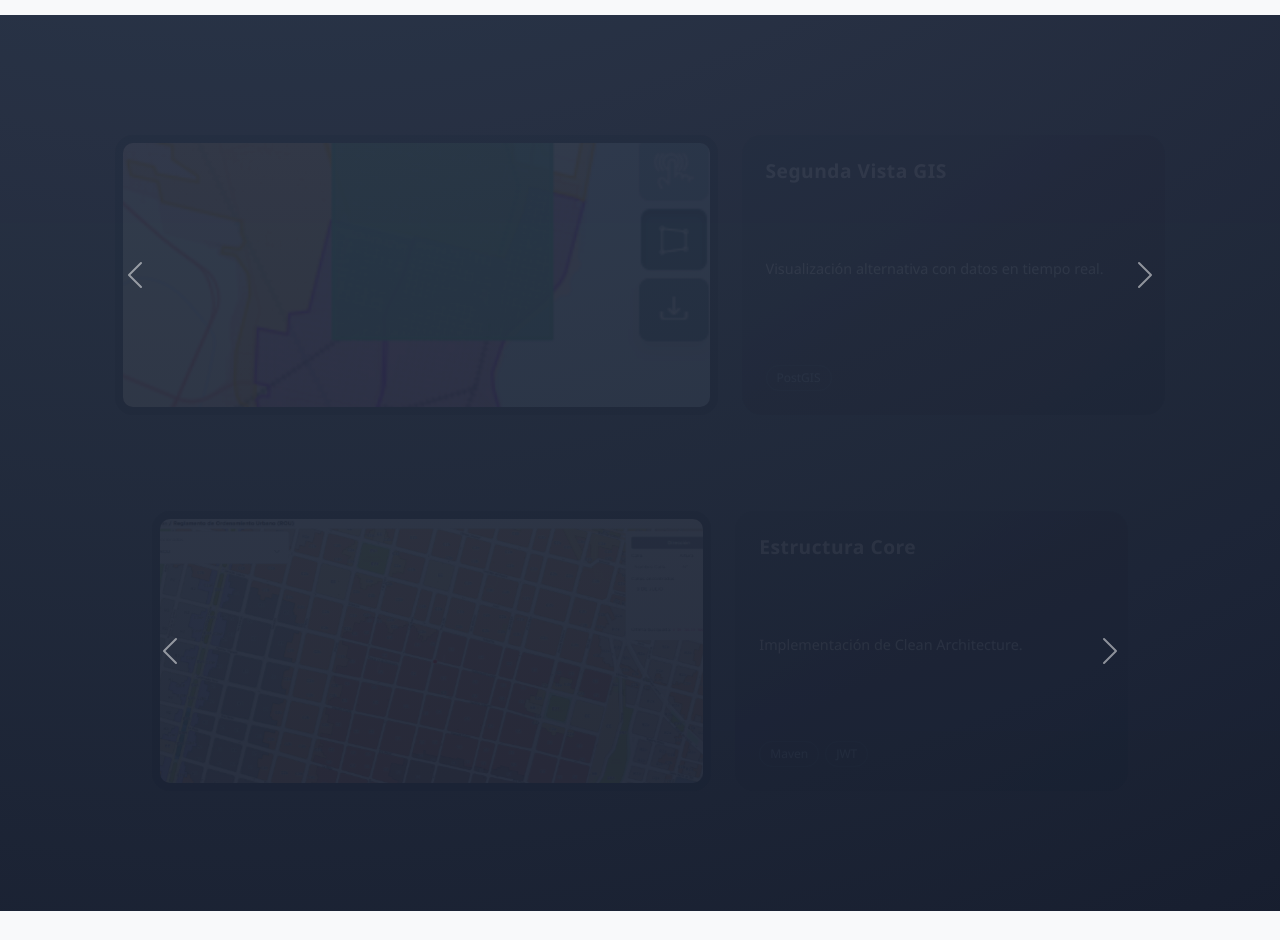
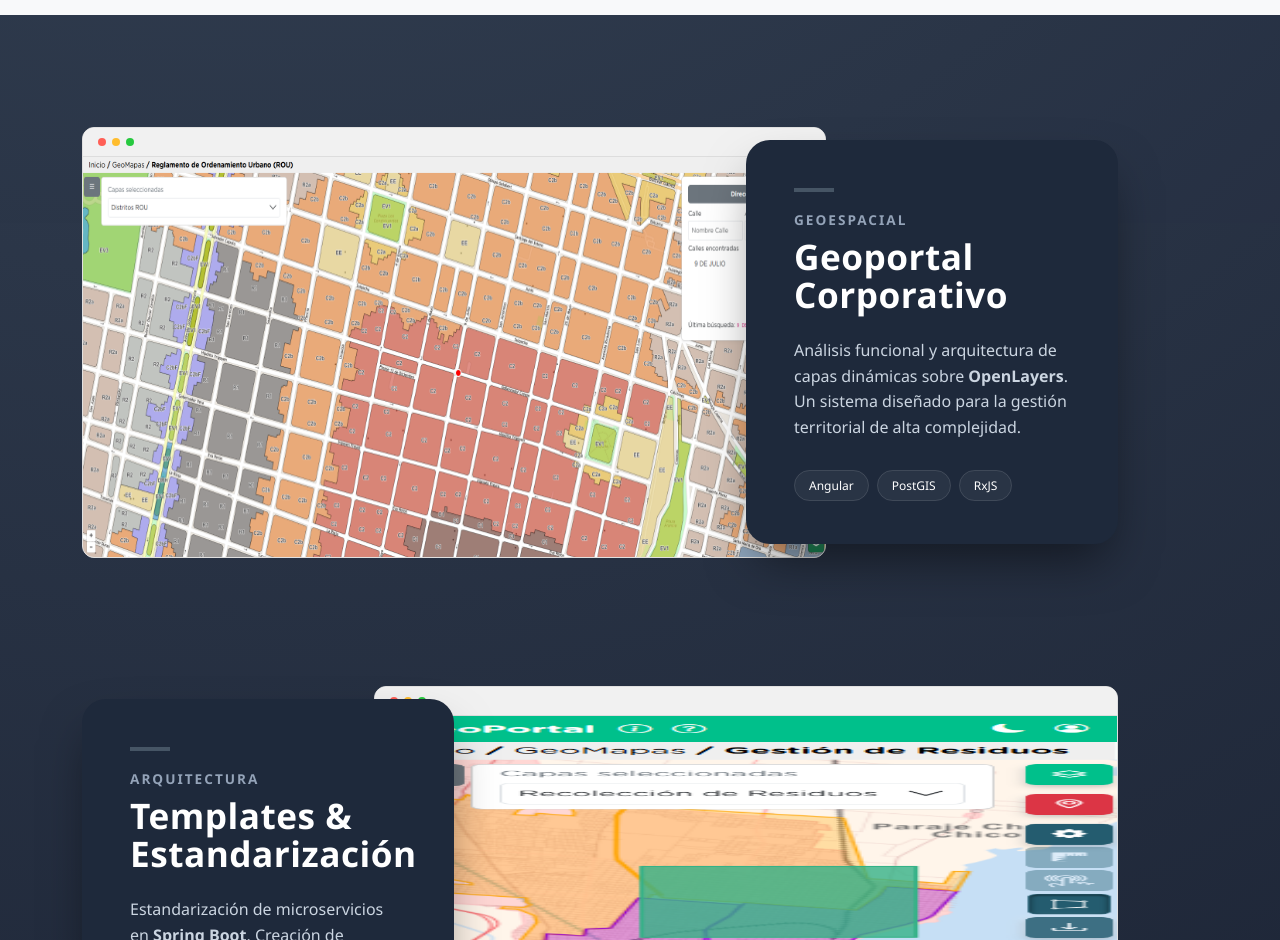
Before and after one commit to lc2802/Portfolio, an Angular app: page / in a window 1280 px wide. Shown: the part 1860-2800 px from the top of the page. Built offline with nearby package versions, Linux system fonts and the light colour scheme.

Commit message:
Refactor carousel
Se cambio el carousel por un mockup y se arreglaron algunos estilos

```diff
--- a/src/app/app.component.ts
+++ b/src/app/app.component.ts
@@ -1,7 +1,5 @@
 import { Component } from '@angular/core';
-import { RouterOutlet } from '@angular/router';
 import { ProjectsComponent } from "./components/projects/projects.component";
-import { FooterComponent } from "./components/footer/footer.component";
 import { SkillsComponent } from "./components/skills/skills.component";
 import { AboutComponent } from "./components/about/about.component";
 import { HomeComponent } from "./components/home/home.component";
@@ -10,7 +8,7 @@ import { ContactComponent } from "./components/contact/contact.component";
 
 @Component({
   selector: 'app-root',
-  imports: [ProjectsComponent, FooterComponent, SkillsComponent, AboutComponent, HomeComponent, HeaderComponent, ContactComponent],
+  imports: [ProjectsComponent, SkillsComponent, AboutComponent, HomeComponent, HeaderComponent, ContactComponent],
   templateUrl: './app.component.html',
   styleUrl: './app.component.css'
 })
--- a/src/app/components/home/home.component.html
+++ b/src/app/components/home/home.component.html
@@ -1,12 +1,12 @@
-<div id="home-content" class="container-fluid text-center">
+<div id="home-content" class="text-center">
   <h1 class="display-3 fw-bold">
     Hola, soy Lucas Cordó
     <span class="wave"><i class="bi bi-diagram-3"></i></span>
   </h1>
   <p class="lead fs-3">System Architect & Functional Analyst</p>
-  <p class="text-muted fs-5">Especialista en GIS (OpenLayers) | OAuth2 | Migración de Sistemas</p>
+  <p class="fs-5">Especialista en GIS (OpenLayers) | OAuth2 | Migración de Sistemas</p>
 
   <div class="mt-4">
-    <a href="#about" class="btn btn-outline-dark btn-lg rounded-pill px-4">Conocé mi perfil</a>
+    <a href="#about" class="btn btn-secondary-dark btn-lg rounded-pill px-4">Conocé mi perfil</a>
   </div>
 </div>
--- a/src/app/components/projects/projects.component.css
+++ b/src/app/components/projects/projects.component.css
@@ -1,139 +1,109 @@
-.projects-container {
+/* src/app/components/projects/projects.component.css */
 
-  min-height: 100vh;
-
-  display: flex;
-  flex-direction: column;
-  justify-content: center; /* 🔥 centra vertical */
-  align-items: center;     /* 🔥 centra horizontal */
+.project-card-premium {
+  position: relative;
+  padding: 40px 0;
 }
 
-
-/* necesario para fade */
-.carousel-item {
-  position: relative;
+/* Mockup estilo Navegador */
+.mockup-browser {
+  background: #fff;
+  border-radius: 12px;
+  overflow: hidden;
+  border: 1px solid #e0e0e0;
+  transition: transform 0.6s cubic-bezier(0.16, 1, 0.3, 1);
 }
 
-.carousel-item .row {
-  height: 100%;
-  margin: 0;
-  width: 100%;              /* 🔥 clave */
-  align-items: center;
-  justify-content: space-between; /* 🔥 separa imagen y card */
+.browser-header {
+  background: #f1f1f1;
+  padding: 10px 15px;
+  display: flex;
+  gap: 6px;
+  border-bottom: 1px solid #ddd;
 }
 
-/* columnas */
-.col-lg-5,
-.col-lg-7 {
-  height: 100%;
-  display: flex;
-  align-items: center;
+.dot { width: 8px; height: 8px; border-radius: 50%; }
+.red { background: #ff5f56; }
+.yellow { background: #ffbd2e; }
+.green { background: #27c93f; }
+
+.mockup-browser img {
+  width: 100%;
+  height: 25rem;
+  /* object-fit: contain; */
 }
 
-/* CONTENEDOR IMAGEN */
-.screen-frame {
-  width: 40rem;
-  height: 280px;
-  border: 8px solid #0f172a;
-  border-radius: 18px;
-  overflow: hidden;
-  background: #000;
+/* Tarjeta Flotante Pinterest Style */
+.info-glass-card {
+  background: #1e293b; /* Tu gris oscuro */
+  padding: 3rem;
+  border-radius: 24px;
+  color: white;
+  box-shadow: 0 25px 50px -12px rgba(0, 0, 0, 0.5);
+  position: relative;
+  z-index: 10;
 }
 
-/* IMAGEN */
-.screen-frame img {
-  width: 100%;
-  height: 100%;
-  object-fit: cover;
-  display: block;
-  transition: transform 0.6s ease;
+/* Efecto de solapamiento en PC */
+@media (min-width: 992px) {
+  .project-text-wrapper {
+    margin-left: -80px; /* Pisa la imagen hacia la izquierda */
+  }
+  .invert .project-text-wrapper {
+    margin-left: 0;
+    margin-right: -80px; /* Pisa la imagen hacia la derecha */
+  }
+
+  .project-card-premium:hover .mockup-browser {
+    transform: translateY(-10px) scale(1.02);
+  }
 }
 
-.carousel-item.active .screen-frame img {
-  transform: scale(1.03);
+/* Detalles estéticos */
+.accent-line {
+  width: 40px;
+  height: 4px;
+  background: var(--color-primary);
+  margin-bottom: 20px;
 }
 
-/* CARD */
-.glass-card {
-  width: 100%;
-  height: 280px;
-  padding: 20px;
-  box-sizing: border-box;
-  overflow: hidden;
-
-  background: linear-gradient(145deg, #1e293b, #0f172a);
-  border-radius: 20px;
-  color: white;
-
-  display: flex;
-  flex-direction: column;
-  justify-content: space-between;
+.category {
+  font-size: 0.85rem;
+  letter-spacing: 2px;
+  text-transform: uppercase;
+  color: #94a3b8;
+  margin-bottom: 0.5rem;
 }
 
-/* TITULO */
-.glass-card h4 {
-  font-size: 1.2rem;
-  margin-bottom: 8px;
-  word-break: break-word;
+.title {
+  font-size: 2.2rem;
+  font-weight: 800;
+  margin-bottom: 1.5rem;
+  line-height: 1.1;
 }
 
-/* TEXTO */
-.glass-card p {
-  font-size: 0.9rem;
-
-  overflow: hidden;
-  display: -webkit-box;
-  -webkit-line-clamp: 3;
-  -webkit-box-orient: vertical;
-
-  word-break: break-word;
-  overflow-wrap: break-word;
+.description {
+  color: #cbd5e1;
+  margin-bottom: 2rem;
+  line-height: 1.6;
 }
 
-/* CONTENEDOR TAGS */
-.glass-card div {
-  display: flex;
-  flex-wrap: wrap;
-  gap: 6px;
+.tags span {
+  font-size: 0.75rem;
+  background: rgba(255, 255, 255, 0.05);
+  padding: 6px 14px;
+  border-radius: 100px;
+  border: 1px solid rgba(255, 255, 255, 0.1);
+  margin-right: 8px;
 }
 
-/* TAG */
-.tech-tag {
-  font-size: 0.75rem;
-  color: #94a3b8;
-  border: 1px solid #334155;
-  padding: 3px 10px;
-  border-radius: 15px;
-}
-
-/* FLECHAS */
-.carousel-control-prev,
-.carousel-control-next {
-  width: 6%;
-}
-
-/* .carousel-control-prev {
-  left: -30px;
-}
-
-.carousel-control-next {
-  right: -30px;
-} */
-
-/* RESPONSIVE */
+/* Ajuste móvil */
 @media (max-width: 991px) {
-  .carousel,
-  .carousel-inner,
-  .carousel-item {
-    height: auto;
+  .project-text-wrapper {
+    margin-top: -40px;
+    padding: 0 15px;
   }
-
-  .screen-frame {
-    height: 220px;
-  }
-
-  .glass-card {
-    height: auto;
-    margin-top: 15px;
+  .info-glass-card {
+    padding: 2rem;
   }
 }
--- a/src/app/components/projects/projects.component.html
+++ b/src/app/components/projects/projects.component.html
@@ -1,103 +1,99 @@
-<div class="projects-container container py-5">
-  <!-- GIS -->
+<div class="pinterest-projects container py-5">
+  <div class="project-card-premium mb-5">
+    <div class="row g-0 align-items-center">
+      <div class="col-lg-8 project-image-wrapper">
+        <div class="mockup-browser shadow-2xl">
+          <div class="browser-header">
+            <span class="dot red"></span><span class="dot yellow"></span
+            ><span class="dot green"></span>
+          </div>
+          <img src="assets/geoportal.png" class="img-fluid" alt="GIS Project" />
+        </div>
+      </div>
 
-  <div id="carouselGIS" class="carousel carousel-fade py-5" data-bs-ride="carousel">
-    <div class="carousel-inner">
-      <div
-        *ngFor="let proyecto of gis; let i = index"
-        class="carousel-item"
-        [class.active]="i === 0"
-      >
-        <div class="row h-100 align-items-stretch">
-          <div class="col-lg-7">
-            <div class="screen-frame">
-              <img [src]="proyecto.imagen" alt="img" />
-            </div>
-          </div>
-
-          <div class="col-lg-5">
-            <div class="glass-card p-4">
-              <h4>{{ proyecto.titulo }}</h4>
-              <p>{{ proyecto.descripcion }}</p>
-
-              <div>
-                <span class="tech-tag" *ngFor="let tag of proyecto.tags">
-                  {{ tag }}
-                </span>
-              </div>
-            </div>
+      <div class="col-lg-4 project-text-wrapper">
+        <div class="info-glass-card">
+          <div class="accent-line"></div>
+          <h5 class="category">Geoespacial</h5>
+          <h2 class="title">Geoportal <br />Corporativo</h2>
+          <p class="description">
+            Análisis funcional y arquitectura de capas dinámicas sobre
+            <strong>OpenLayers</strong>. Un sistema diseñado para la gestión
+            territorial de alta complejidad.
+          </p>
+          <div class="tags">
+            <span>Angular</span>
+            <span>PostGIS</span>
+            <span>RxJS</span>
           </div>
         </div>
       </div>
     </div>
-
-    <button
-      class="carousel-control-prev custom-arrow"
-      type="button"
-      data-bs-target="#carouselGIS"
-      data-bs-slide="prev"
-    >
-      <span class="carousel-control-prev-icon"></span>
-    </button>
-
-    <button
-      class="carousel-control-next custom-arrow"
-      type="button"
-      data-bs-target="#carouselGIS"
-      data-bs-slide="next"
-    >
-      <span class="carousel-control-next-icon"></span>
-    </button>
   </div>
 
-  <!-- Arquitectura -->
-
-  <div id="carouselArch" class="carousel carousel-fade py-5" data-bs-ride="carousel">
-    <div class="carousel-inner">
-      <div
-        *ngFor="let proyecto of arquitectura; let i = index"
-        class="carousel-item"
-        [class.active]="i === 0"
-      >
-        <div class="row h-100 align-items-stretch">
-          <div class="col-lg-7">
-            <div class="screen-frame">
-              <img [src]="proyecto.imagen" alt="img" />
-            </div>
+  <div class="project-card-premium invert mb-5">
+    <div class="row g-0 align-items-center">
+      <div class="col-lg-8 order-lg-2 project-image-wrapper">
+        <div class="mockup-browser shadow-2xl">
+          <div class="browser-header">
+            <span class="dot red"></span><span class="dot yellow"></span
+            ><span class="dot green"></span>
           </div>
-
-          <div class="col-lg-5">
-            <div class="glass-card p-4">
-              <h4>{{ proyecto.titulo }}</h4>
-              <p>{{ proyecto.descripcion }}</p>
-
-              <div>
-                <span class="tech-tag" *ngFor="let tag of proyecto.tags">
-                  {{ tag }}
-                </span>
-              </div>
-            </div>
+          <img
+            src="assets/geoportal2.png"
+            class="img-fluid"
+            alt="Arch Project"
+          />
+        </div>
+      </div>
+      <div class="col-lg-4 order-lg-1 project-text-wrapper">
+        <div class="info-glass-card">
+          <div class="accent-line"></div>
+          <h5 class="category">Arquitectura</h5>
+          <h2 class="title">Templates & <br />Estandarización</h2>
+          <p class="description">
+            Estandarización de microservicios en <strong>Spring Boot</strong>.
+            Creación de arquetipos base para asegurar la escalabilidad del
+            departamento.
+          </p>
+          <div class="tags">
+            <span>Java</span>
+            <span>OAuth2</span>
+            <span>Maven</span>
           </div>
         </div>
       </div>
     </div>
+  </div>
+  <div class="project-card-premium mb-5">
+    <div class="row g-0 align-items-center">
+      <div class="col-lg-8 project-image-wrapper">
+        <div class="mockup-browser shadow-2xl">
+          <div class="browser-header">
+            <span class="dot red"></span><span class="dot yellow"></span
+            ><span class="dot green"></span>
+          </div>
+          <img src="assets/geoportal.png" class="img-fluid" alt="GIS Project" />
+        </div>
+      </div>
 
-    <button
-      class="carousel-control-prev custom-arrow"
-      type="button"
-      data-bs-target="#carouselArch"
-      data-bs-slide="prev"
-    >
-      <span class="carousel-control-prev-icon"></span>
-    </button>
-
-    <button
-      class="carousel-control-next custom-arrow"
-      type="button"
-      data-bs-target="#carouselArch"
-      data-bs-slide="next"
-    >
-      <span class="carousel-control-next-icon"></span>
-    </button>
+      <div class="col-lg-4 project-text-wrapper">
+        <div class="info-glass-card">
+          <div class="accent-line"></div>
+          <h5 class="category">Geoespacial</h5>
+          <h2 class="title">Geoportal <br />Corporativo</h2>
+          <p class="description">
+            Análisis funcional y arquitectura de capas dinámicas sobre
+            <strong>OpenLayers</strong>. Un sistema diseñado para la gestión
+            territorial de alta complejidad.
+          </p>
+          <div class="tags">
+            <span>Angular</span>
+            <span>PostGIS</span>
+            <span>RxJS</span>
+          </div>
+        </div>
+      </div>
+    </div>
   </div>
 </div>
--- a/src/app/components/skills/skills.component.html
+++ b/src/app/components/skills/skills.component.html
@@ -3,11 +3,11 @@
   <div class="row g-4 justify-content-center">
     <div class="col-6 col-md-4 col-lg-3 d-flex justify-content-center"
          *ngFor="let skill of skills">
-      <div class="skill-square" [style.background]="getBorderProgress(skill.level)">
+      <div class="skill-square" >
         <div class="inner-square">
           <i [class]="skill.icon + ' skill-icon mb-2'"></i>
           <h6 class="fw-bold">{{ skill.name }}</h6>
-          <small>{{ skill.level }}%</small>
+          <!-- <small>{{ skill.level }}%</small> -->
         </div>
       </div>
     </div>
```
Also changed, not shown: src/app/components/about/about.component.html (+10 -3 lines), src/app/components/header/header.component.css (+9 -0 lines), src/app/components/home/home.component.css (+35 -11 lines), src/app/components/about/about.component.css (line endings or trailing spaces).
